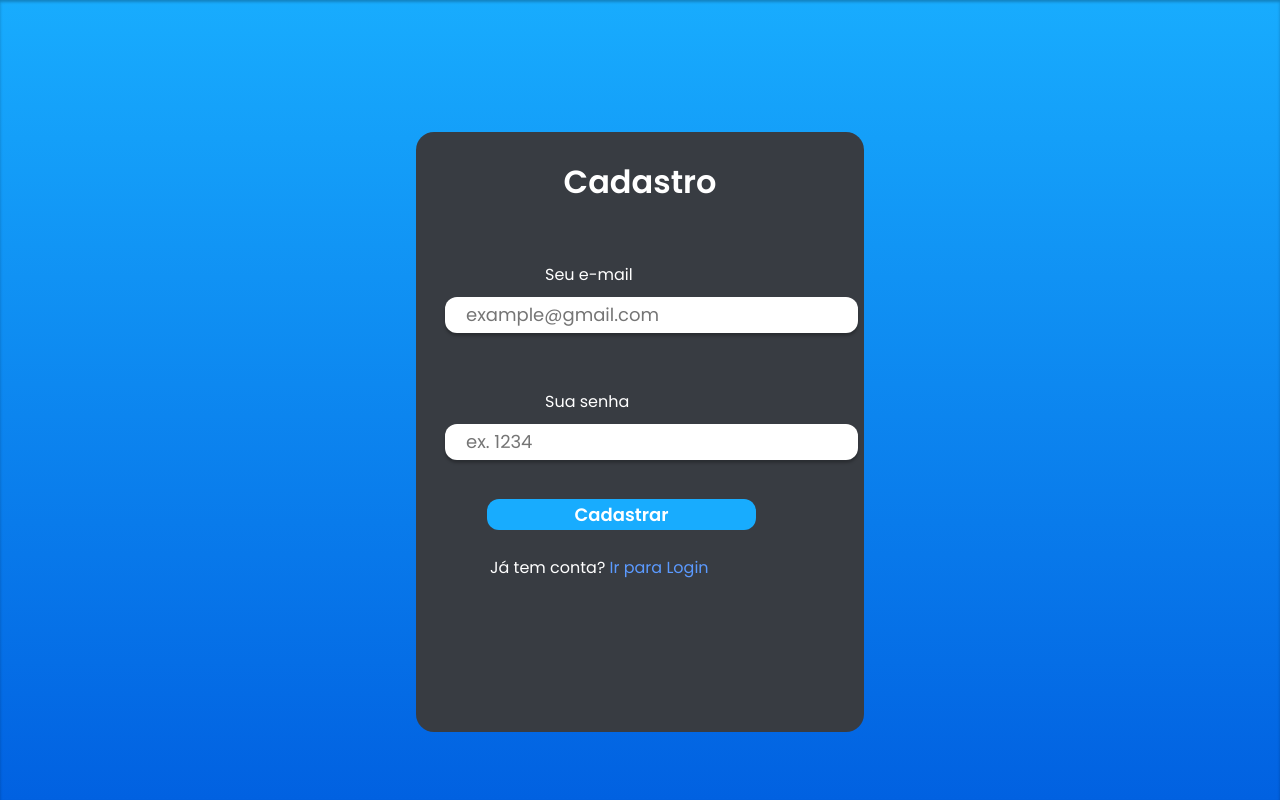
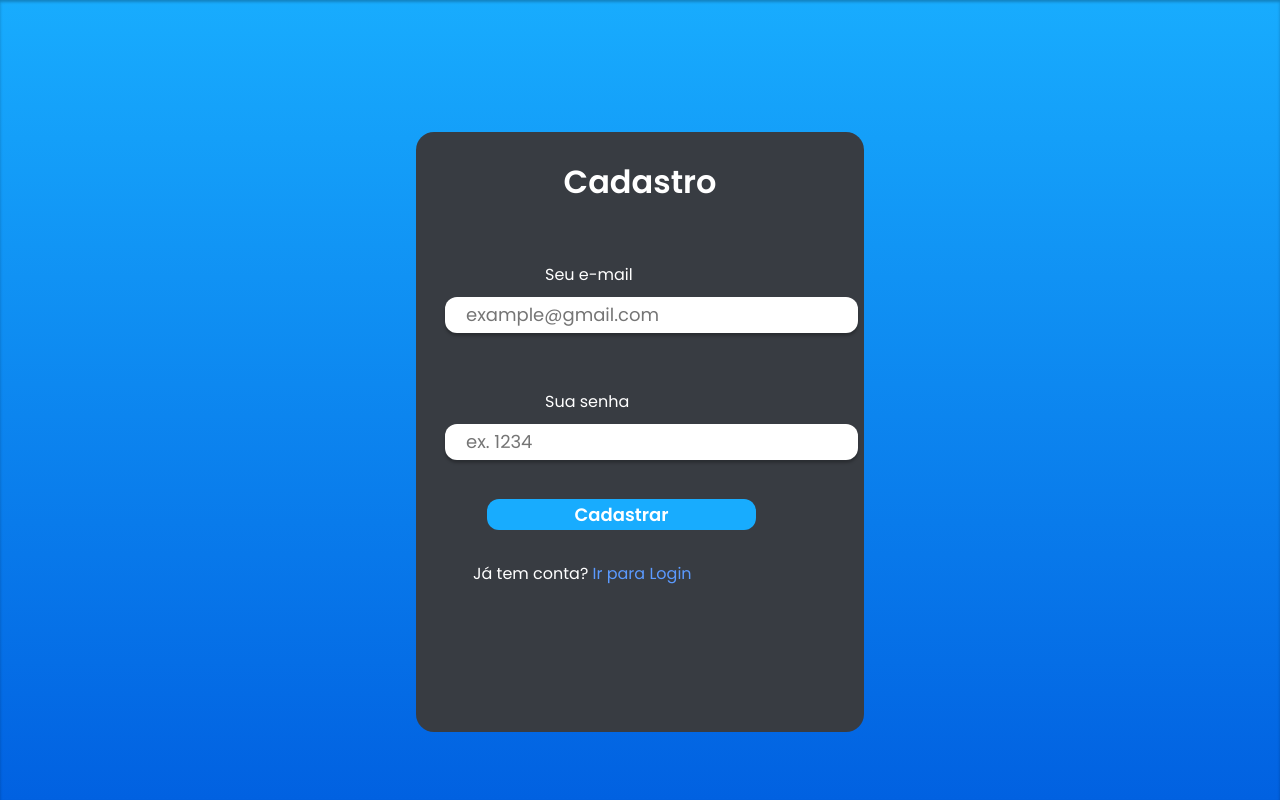
Before and after one commit to Gsouzabd/php-blogAdmin-project, a PHP site: page /cadastro.html in a window 1280 px wide. Run offline with PHP 8.4, Linux system fonts and the light colour scheme; some libraries are stand-ins or nearby versions.

Commit message:
update css

```diff
--- a/public/main_styles.css
+++ b/public/main_styles.css
@@ -286,8 +286,7 @@ form.register {
 }
 
 p.link {
-    padding: 25px;
-    margin-left: 20px;
+    padding: 31px 0px 1px 28px;
 }
 
  #nome_cad {
```
